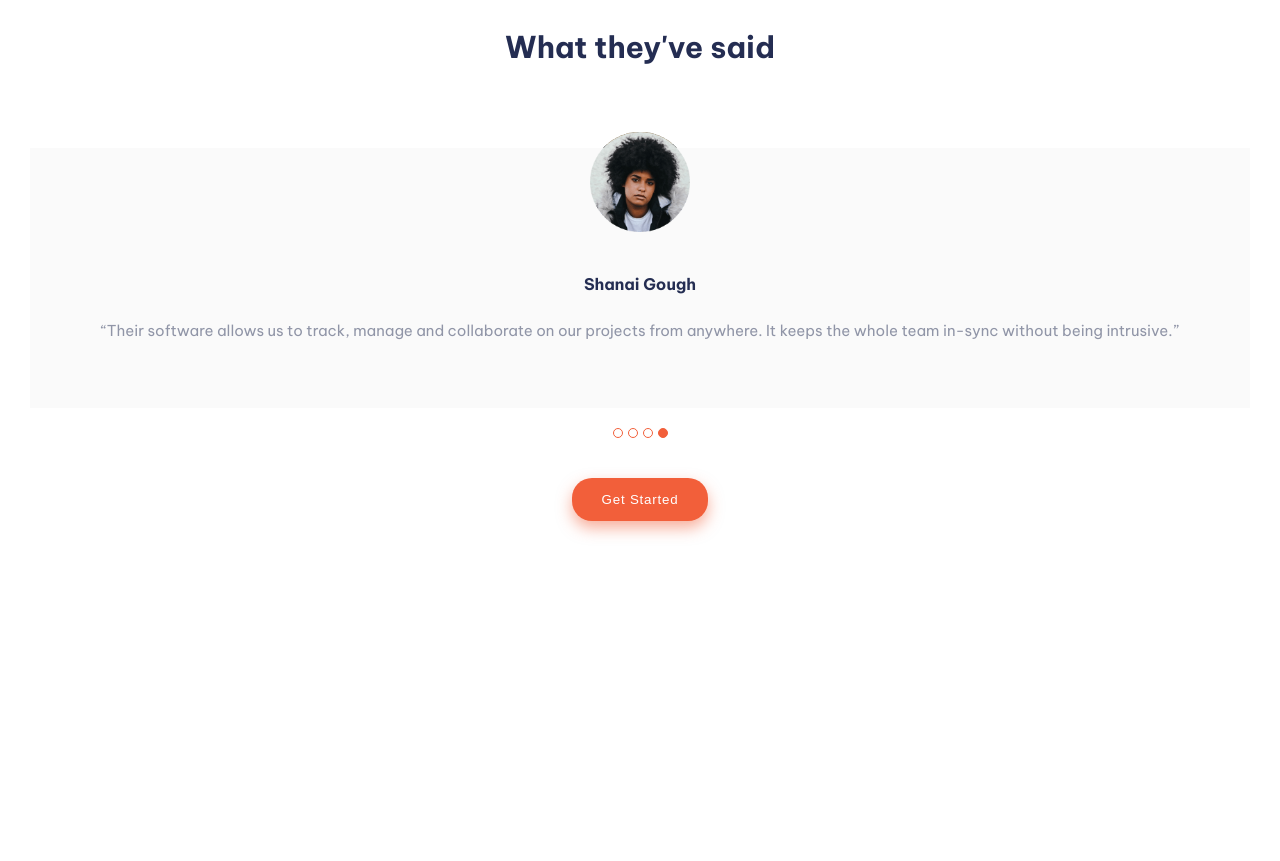
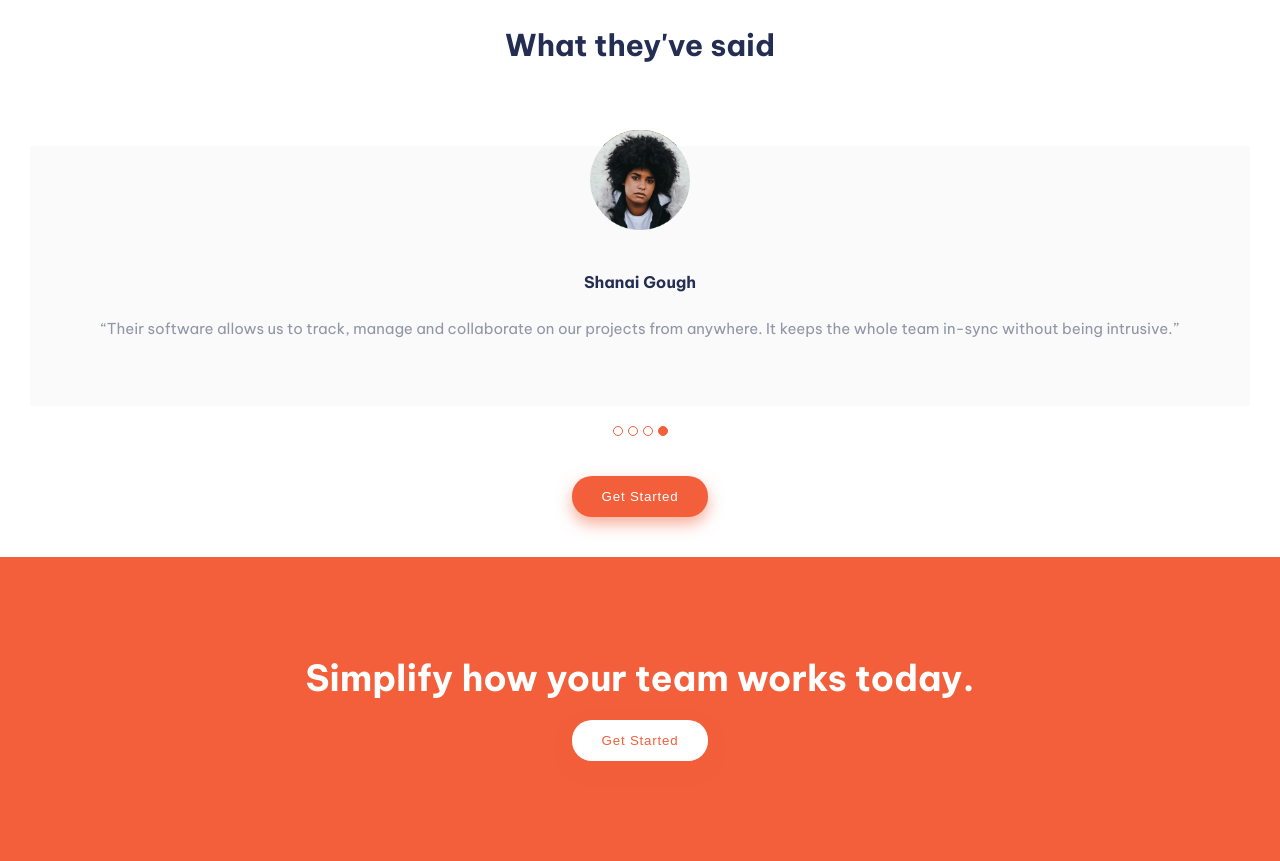
Before and after one commit to Parsa12458/manage-landing-page, a website built with Vite: page index.html in a window 1280 px wide. Shown: the part 1751-2612 px from the top of the page. Before the commit the page ends 2312 px from the top, so only its background shows below. Built offline with nearby package versions, Linux system fonts and the light colour scheme.

Commit message:
implement cta section

```diff
--- a/assets/css/components/buttons.css
+++ b/assets/css/components/buttons.css
@@ -1,7 +1,7 @@
 .btn {
   outline: 0;
   border: 0;
-  padding: 1.4rem 3rem;
+  padding: 1.3rem 3rem;
   background: none;
   border-radius: 2rem;
   letter-spacing: 0.8px;
--- a/assets/css/layout.css
+++ b/assets/css/layout.css
@@ -104,3 +104,17 @@
 .section-testimonial__btn {
   margin-top: 4rem;
 }
+
+/* CTA */
+.section--cta {
+  text-align: center;
+  background-color: var(--bright-red);
+  padding: 10rem 3rem;
+  min-width: 37.5rem;
+  max-width: 144rem;
+}
+
+.section-cta__heading {
+  color: #fff;
+  margin-bottom: 2rem;
+}
--- a/index.html
+++ b/index.html
@@ -181,5 +181,12 @@
         </button>
       </section>
     </div>
+
+    <section class="section section--cta">
+      <h1 class="heading-1 section-cta__heading">
+        Simplify how your team works today.
+      </h1>
+      <button class="btn btn--white">Get Started</button>
+    </section>
   </body>
 </html>
```
